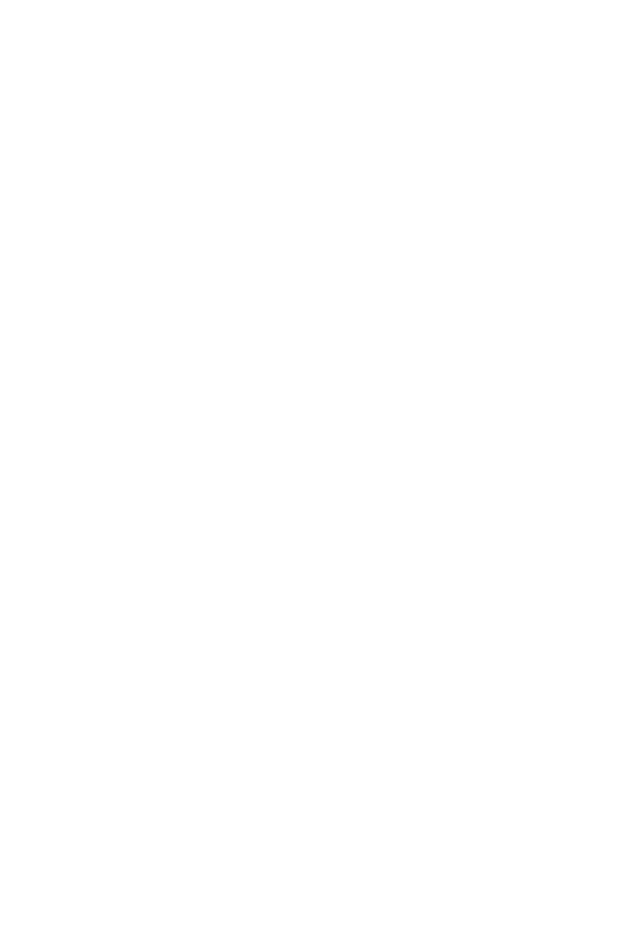
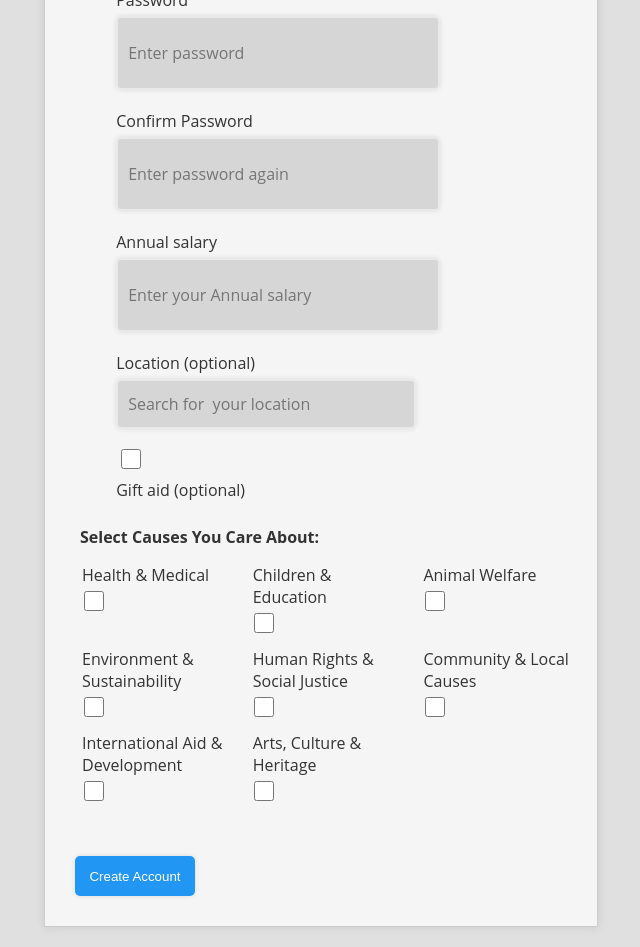
Before and after one commit to Kirint27/DonateWise, a React (Create React App) app in the folder frontend/: page /register in a window 1280 px wide. Before the commit this address had no page. Shown: the part 520-1467 px from the top of the page, without its empty margins (340-980 px from the left). Before the commit the page ends 800 px from the top, so only its background shows below. Built offline with nearby package versions, Linux system fonts and the light colour scheme.

Commit message:
adding create an account page with form

```diff
--- a/frontend/src/App.jsx
+++ b/frontend/src/App.jsx
@@ -3,7 +3,7 @@
 import Dashboard from "./containers/Dashboard/Dashboard";
 import Login from "./containers/Login/Login";
 import { BrowserRouter as Router, Routes, Route } from "react-router-dom";
-
+import Account from "./containers/Account/Account";
 const App = () => {
 
 
@@ -24,6 +24,13 @@
                 <Dashboard  />
             }
           />
+
+<Route
+            path="/register"
+            element={
+                <Account  />
+            }
+          />
           <Route
             path="/CharitySearch"
             element={
--- /dev/null
+++ b/frontend/src/containers/Account/Account.jsx
@@ -0,0 +1,113 @@
+import React, {useState}from "react";
+import styles from "./Account.module.scss";
+
+const Account = () => {
+  const [showConfirmation, setShowConfirmation] = useState(false);
+
+const handleSubmit = (event) => {
+  event.preventDefault();
+  setShowConfirmation(true);
+}
+  const handleContinue = () => {
+    setShowConfirmation(false);
+    window.location.href = "/";
+  };
+  return (
+
+    <div className={styles.accountPage}>
+      <div className={styles.registerForm}>    <div>
+    {showConfirmation ? (
+   <div className="confirmation-message">
+   <p className="confirmation-text">Registration successful!</p>
+   <button className="continue-button" onClick={handleContinue}>
+     Continue
+   </button>
+ </div>
+    ) : (
+        <form className={styles.regsi} onSubmit={handleSubmit}>
+          <h3 className={styles.title}>ImpactTrack</h3>
+          <div class={styles.formGroup}>
+            <label>First Name</label>
+            <input type="text" placeholder="Enter first name" required />
+            <label>Last Name</label>
+            <input type="text" placeholder="Enter last name" required />
+            <label>Email</label>
+            <input type="email" placeholder="Enter email"  required/>
+            <label>Password</label>
+            <input type="password" placeholder="Enter password"  required/>
+            <label>Confirm Password</label>
+            <input type="password" placeholder="Enter password again" required />
+            <label>Annual salary</label>
+            <input type="text" placeholder="Enter your Annual salary" required />
+            <label>Location (optional)</label>
+            <input type="search" placeholder="Search for  your location" />
+
+            <label>
+              <input  type="checkbox" name="newsletter"  />
+              Gift aid (optional)
+            </label>{" "}
+            <p>Select Causes You Care About:</p>
+            <div className={styles.causes}>
+  <label>
+    Health & Medical
+    <input type="checkbox" name="causes" value="health-medical" />
+  </label>
+
+  <label>
+    Children & Education
+    <input
+      type="checkbox"
+      name="causes"
+      value="children-education"
+    />
+  </label>
+
+  <label>
+    Animal Welfare
+    <input type="checkbox" name="causes" value="animal-welfare" />
+  </label>
+
+  <label>
+    Environment & Sustainability
+    <input
+      type="checkbox"
+      name="causes"
+      value="environment-sustainability"
+    />
+  </label>
+
+  <label>
+    Human Rights & Social Justice
+    <input type="checkbox" name="causes" value="human-rights" />
+  </label>
+
+  <label>
+    Community & Local Causes
+    <input type="checkbox" name="causes" value="community-local" />
+  </label>
+
+  <label>
+    International Aid & Development
+    <input
+      type="checkbox"
+      name="causes"
+      value="international-aid"
+    />
+  </label>
+
+  <label>
+    Arts, Culture & Heritage
+    <input type="checkbox" name="causes" value="arts-culture" />
+  </label>
+</div>
+            <button>Create Account</button>
+          </div>
+        </form>
+        )}
+        </div>
+      </div>
+</div>
+  );
+};
+
+export default Account;
--- /dev/null
+++ b/frontend/src/containers/Account/Account.module.scss
@@ -0,0 +1,134 @@
+$text-color: #333;
+
+.accountPage {
+  height: fit-content;
+  font-family: "Open Sans", sans-serif;
+  background-color: #E0E0E0;
+  overflow: hidden;
+}
+
+.title {
+  text-align: center;
+  margin-bottom: 30px;
+  font-size: 36px;
+  font-weight: bold;
+  color: #2196F3;
+}
+
+.registerForm {
+    background-color: #F5F5F5; /* Change the background color to dark gray */
+    border: 1px solid #CCCCCC; /* Add a border to the form */
+    box-shadow: 0 0 10px rgba(0, 0, 0, 0.1); /* Add a shadow to the form */
+    padding: 20px;
+    width: 40%;
+    height: fit-content;
+    margin: 10px 0% 20px 30%;
+  }
+.formGroup {
+  p {
+    width: fit-content;
+    margin-top: 25px;
+    margin-left: 15px;
+    font-weight: bold;
+    color: #333;
+  }
+  label {
+    display: block;
+    margin-bottom: 5px;
+    margin-left: 10%;
+    color: $text-color;
+  }
+  input[type="text"],
+  input[type="email"],
+  input[type="password"],
+  input[type="search"] {
+    display: block;
+    margin-bottom: 20px;
+    width: 300px;
+    height: 50px;
+    margin-left: 10%;
+    padding: 10px;
+    background-color: #d7d6d6f3;
+    border: 2px solid #eae8e8;
+    border-radius: 5px;
+    box-shadow: 0 0 5px rgba(0, 0, 0, 0.1);
+    font-size: 16px;
+    font-family: "Open Sans", sans-serif;
+    color: #1b1a1ae4;
+    transition: border-color 0.2s ease-in-out;
+  }
+
+  input[type="text"]:focus,
+  input[type="email"]:focus,
+  input[type="password"]:focus,
+  input[type="search"]:focus {
+    border-color: #2196F3;
+    box-shadow: 0 0 10px rgba(0, 0, 0, 0.2);
+  }
+  input[type="checkbox"] {
+    display: block;
+margin: 5px 10px 10px 1%;
+    width: 20px;
+    height: 20px;
+    cursor: pointer;
+  }
+}
+
+.causes {
+  display: grid;
+  grid-template-columns: 1fr 1fr 1fr;
+  justify-content: space-between;
+  margin-bottom: 10px;
+}
+
+.checkbox-group {
+    display: flex;
+    align-items: center;
+    margin-bottom: 20px;
+  }
+
+
+
+  .checkbox-group label {
+    font-size: 16px;
+    font-family: "Open Sans", sans-serif;
+    color: #333;
+    cursor: pointer;
+  }
+button {
+  height: 40px;
+  width: 120px;
+  margin: 30px 0px 10px 10px;
+  background-color: #2196F3;
+  color: #fff;
+  border: none;
+  border-radius: 5px;
+  box-shadow: 0 0 5px rgba(0, 0, 0, 0.1);
+  transition: background-color 0.2s ease-in-out;
+  &:hover {
+    background-color: #1A237E;
+  }
+}
+
+.confirmation-message {
+  text-align: center;
+  padding: 20px;
+  background-color: #F7F7F7;
+  border: 1px solid #ddd;
+  border-radius: 10px;
+  box-shadow: 0 0 10px rgba(0, 0, 0, 0.1);
+}
+
+.confirmation-text {
+  font-size: 18px;
+  font-weight: bold;
+  color: #333;
+  margin-bottom: 10px;
+}
+
+@media (max-width: 768px) {
+  form {
+    width: 80%;
+    margin-left: 10%;
+  }
+}
```
Also changed, not shown: 1 other file (tests, documents, lock files or other folders).
